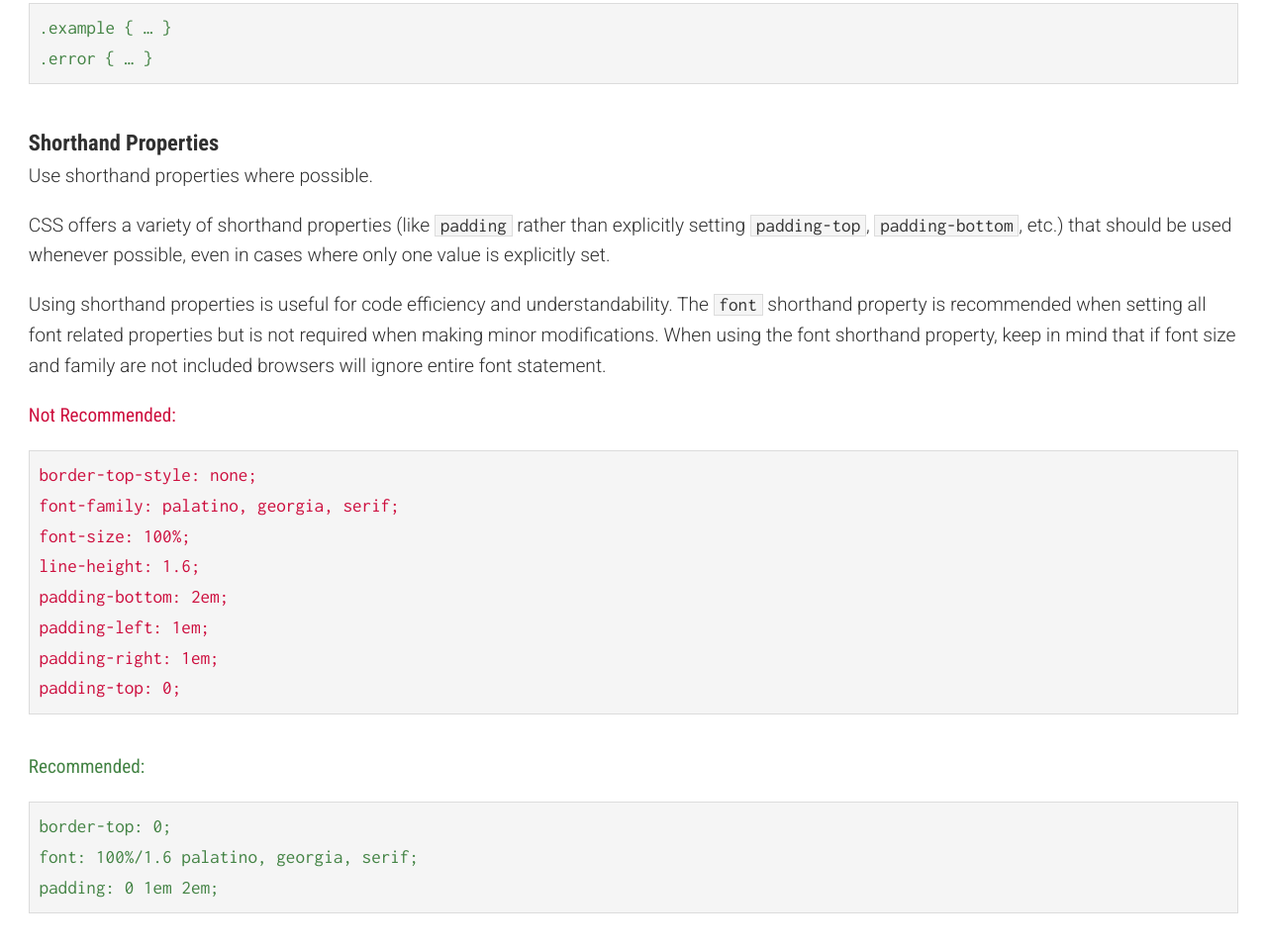
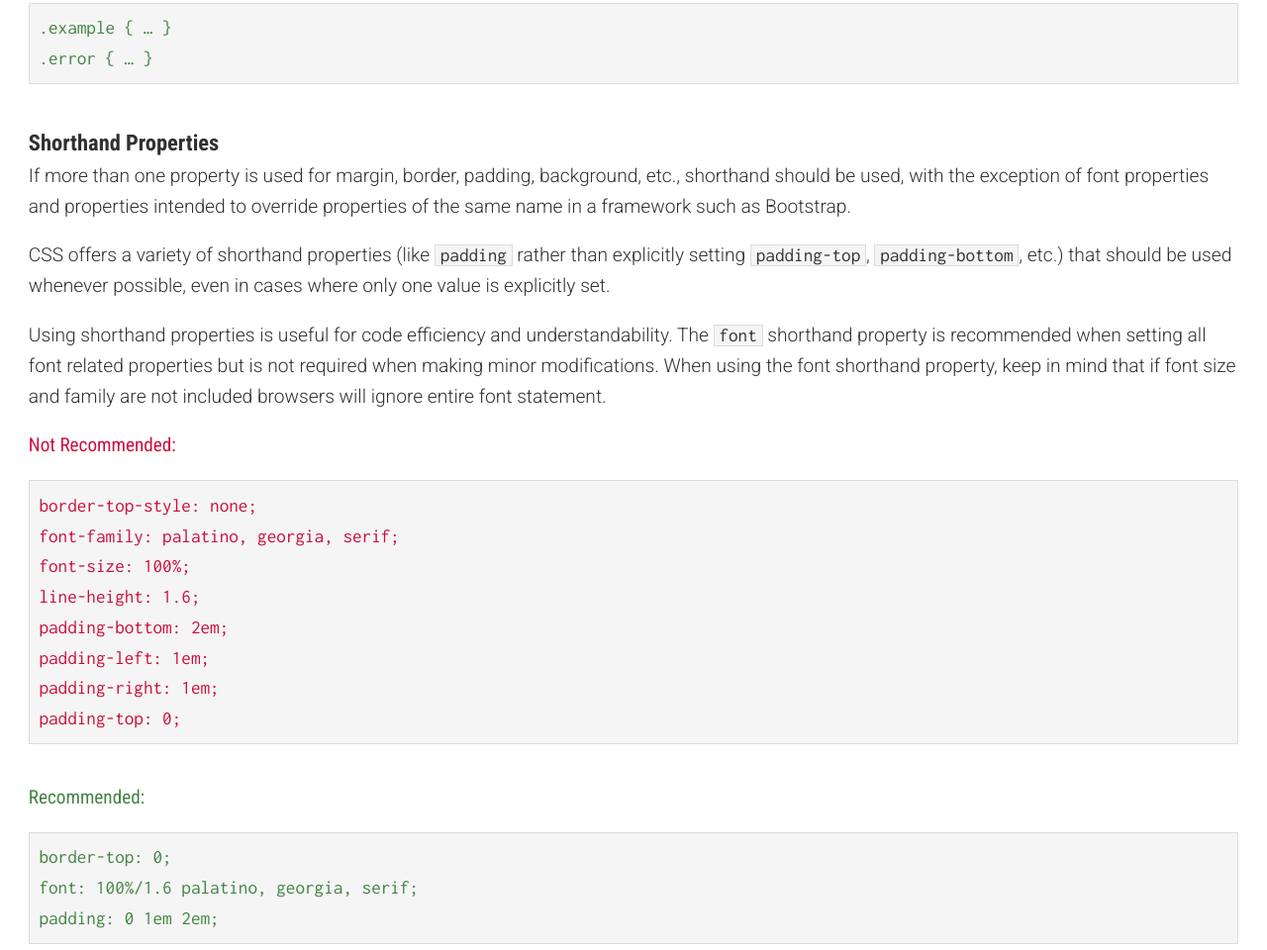
Before and after one commit to udacity/frontend-nanodegree-styleguide, a website: page css.html in a window 1280 px wide. Shown: the part 3591-4551 px from the top of the page at 99% size. Drawn offline with Linux system fonts and the light colour scheme.

Commit message:
Update css.html

```diff
--- a/css.html
+++ b/css.html
@@ -130,7 +130,7 @@ div.error { … }</code></pre>
 
         <article>
             <h3>Shorthand Properties</h3>
-            <p>Use shorthand properties where possible.</p>
+            <p>If more than one property is used for margin, border, padding, background, etc., shorthand should be used, with the exception of font properties and properties intended to override properties of the same name in a framework such as Bootstrap.</p>
             <p>CSS offers a variety of shorthand properties (like <code>padding</code> rather than explicitly setting <code>padding-top</code>, <code>padding-bottom</code>, etc.) that should be used whenever possible, even in cases where only one value is explicitly set.</p>
             <p>Using shorthand properties is useful for code efficiency and understandability. The <code>font</code> shorthand property is recommended when setting all font related properties but is not required when making minor modifications. When using the font shorthand property, keep in mind that if font size and family are not included browsers will ignore entire font statement.</p>
 
```
